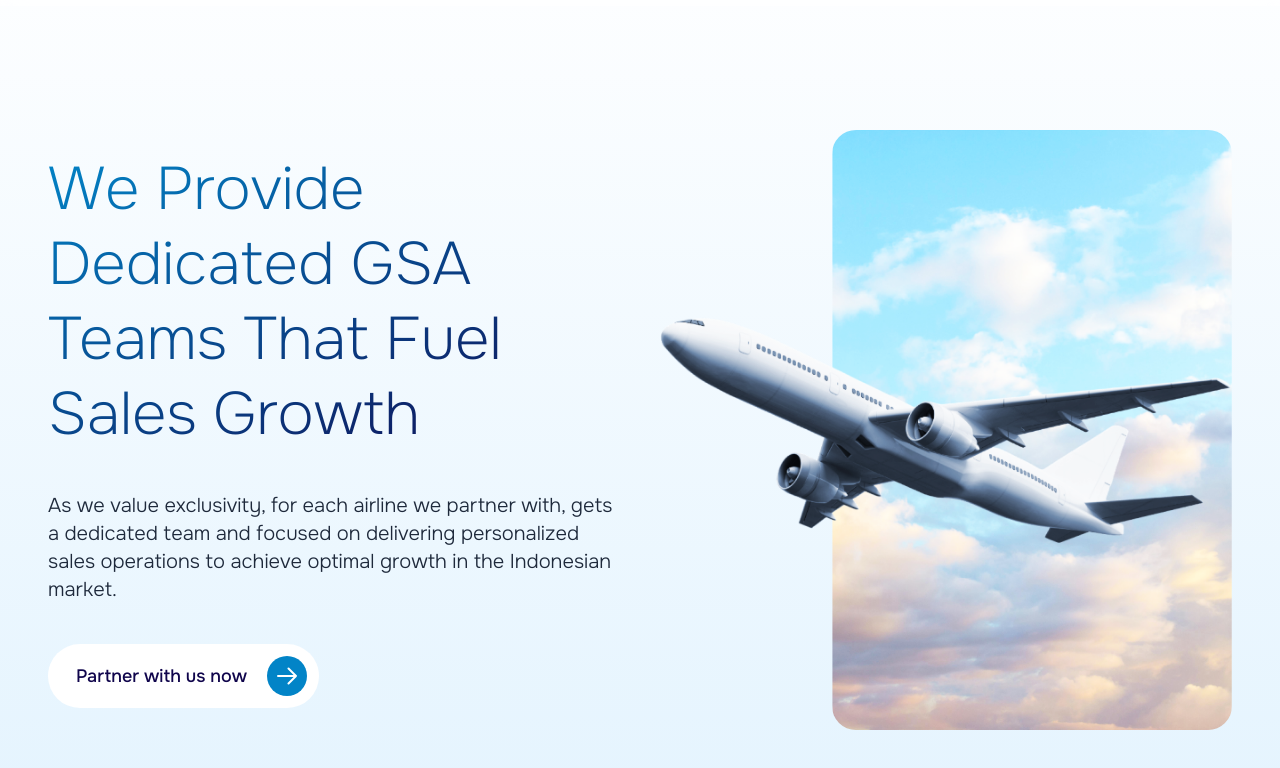
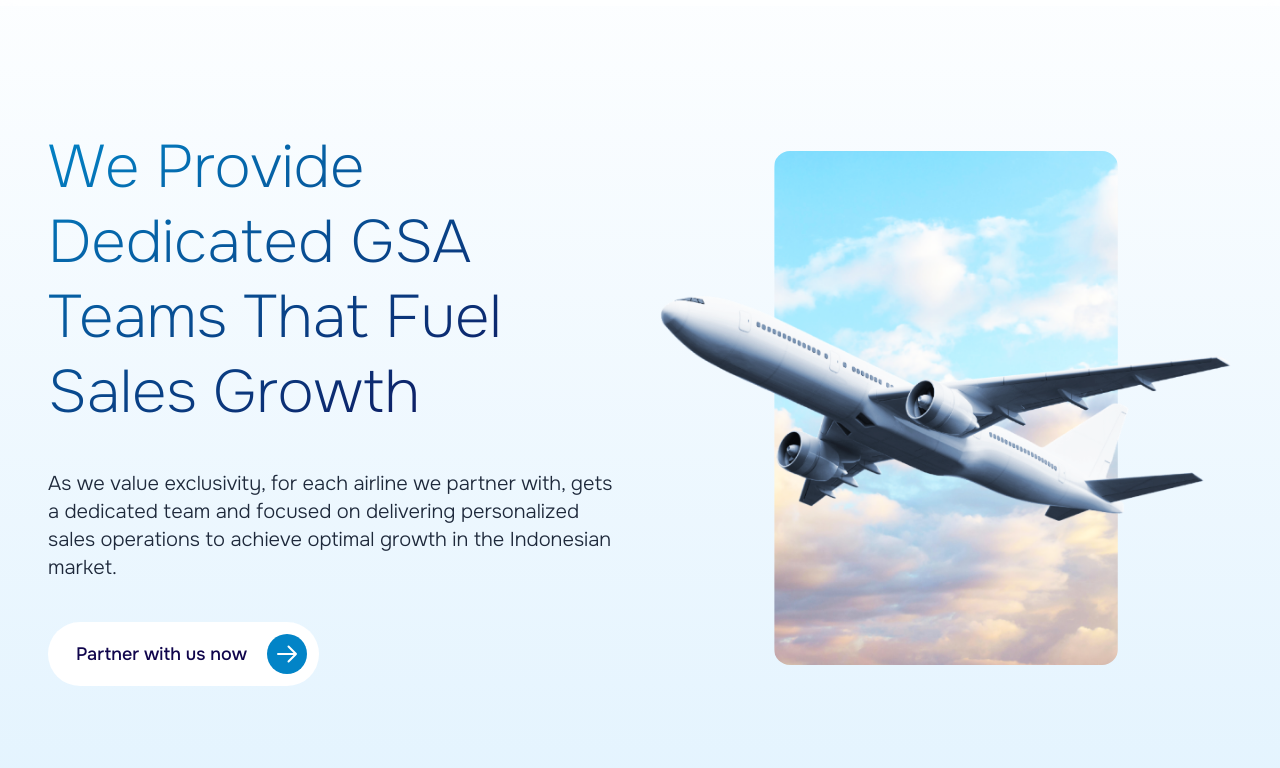
Before and after one commit to mabrurherza/aviaventura-design, an Astro site: page / in a window 1280 px wide. Shown: the part 94-862 px from the top of the page. Built offline with nearby package versions, Linux system fonts and the light colour scheme; Astro itself is replaced by a stand-in of ours; no server answers.

Commit message:
style: make the airplane on homepage centered
Co-authored-by: mabrurherza <mabrurherza@gmail.com>

```diff
--- a/src/pages/index.astro
+++ b/src/pages/index.astro
@@ -17,9 +17,10 @@ import Spotlight from "../components/Spotlight.astro"
         <p class="text-xl">As we value exclusivity, for each airline we partner with, gets a dedicated team and focused on delivering personalized sales operations to achieve optimal growth in the Indonesian market.</p>
         <BtnPrimary link="#" text="Partner with us now" theme="white">
       </div>
-      <div class="relative flex flex-1 items-center justify-center lg:justify-end">
-        <img src="/img/heroCloud.png" alt="Cloud background" class="aspect-[2/3] h-44 w-full rounded-3xl object-cover sm:h-64 lg:h-auto lg:w-[320px] xl:w-[400px]">
-        <img src="/img/heroPlane.png" alt="Aeroplane" class="absolute w-[500px] sm:w-[700px] lg:w-[500px] xl:w-[600px]">
+      <div class="relative flex flex-1 items-center justify-center">
+        <img src="/img/heroCloud.png" alt="Decorative cloud background" class="aspect-video w-full max-w-[90%] rounded-2xl object-cover md:aspect-[2/3] md:max-w-[60%]">
+        <img src="/img/heroPlane.png" alt="Decorative aeroplane image" class="absolute w-full">
+        <a href="mailto:barra.ihsan@gmail.com?subject=Halo&body=test"></a>
       </div>
     </div>
   </main>
```
